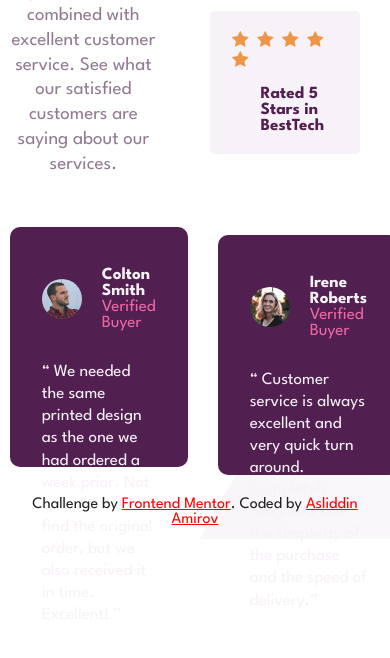
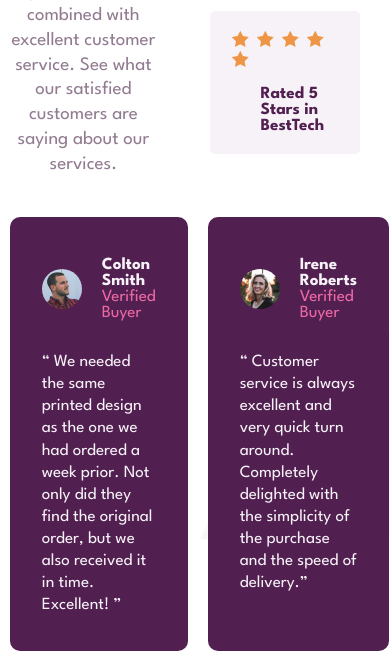
Before and after one commit to asliddinamir/project11-FM, a plain HTML site: page index.html in a window 390 px wide. Shown: the part 434-1092 px from the top of the page. Drawn offline with Linux system fonts and the light colour scheme.

Commit message:
done for ipad devices

```diff
--- a/style.css
+++ b/style.css
@@ -198,4 +198,26 @@ body {
     .review:nth-of-type(3) {
         margin-left: 0;
     }
+
+    .reviews {
+        margin-top: 20px;
+    }
+
+    .review1 {
+        height: auto;
+        margin: 10px;
+    }
+
+    .review1:nth-of-type(1) {
+        margin-left: 0;
+        margin-top: 0;
+    }
+
+    .review1:nth-of-type(2) {
+        margin-top: 0;
+    }
+
+    .review1:nth-of-type(3) {
+        margin-top: 0;
+    }
 }
```
